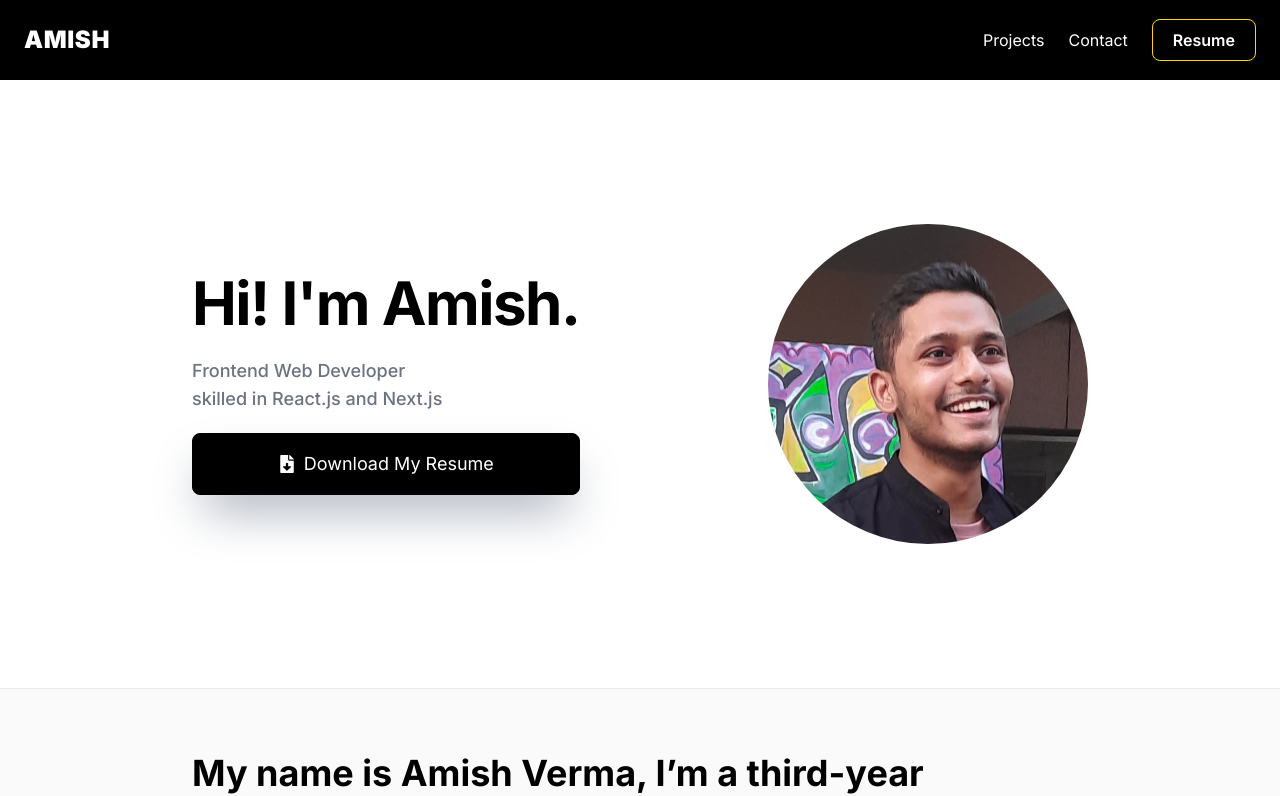
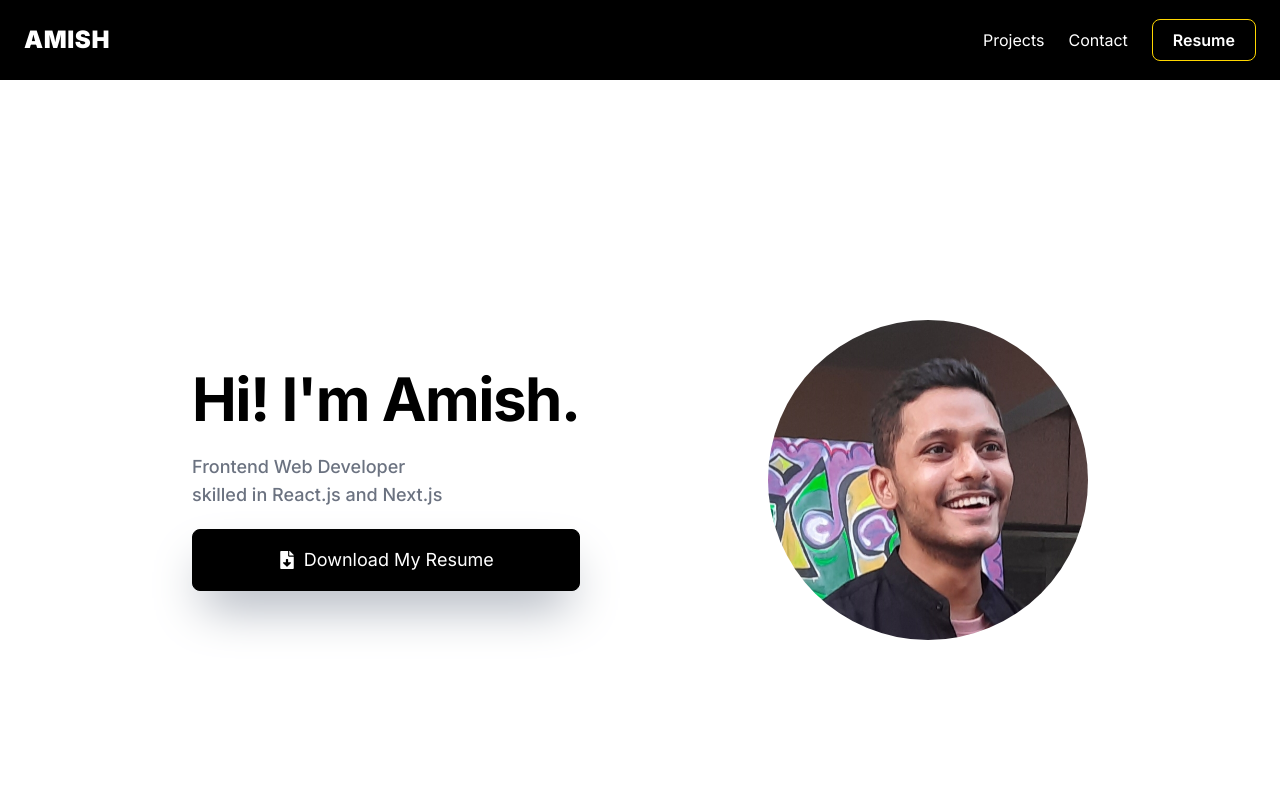
Before and after one commit to thisisamish/portfolio, a Next.js app: page / in a window 1280 px wide. Shown: the top 796 px of the page. Built offline with nearby package versions, Linux system fonts and the light colour scheme.

Commit message:
Adjust hero section height

```diff
--- a/pages/index.js
+++ b/pages/index.js
@@ -140,7 +140,7 @@ export default function Home() {
             backgroundSize: "cover",
           }}
         > */}
-        <section className="flex items-center flex-col md:flex-row justify-center md:justify-between py-36 mx-auto md:max-w-2xl lg:max-w-4xl px-10 md:px-0">
+        <section className="flex items-center flex-col md:flex-row justify-center md:justify-between h-screen mx-auto md:max-w-2xl lg:max-w-4xl px-10 md:px-0">
           <div>
             <div className="md:text-left text-center">
               <h2 className="text-6xl font-bold tracking-tight mb-6">
@@ -170,7 +170,7 @@ export default function Home() {
             </div> */}
           </div>
 
-          <div className="rounded-full w-80 h-80 aspect-[1/1] overflow-hidden">
+          <div className="rounded-full w-64 h-64 sm:w-80 sm:h-80 aspect-[1/1] overflow-hidden">
             <Image
               src={amish}
               alt="amish's photo, smiling"
```
